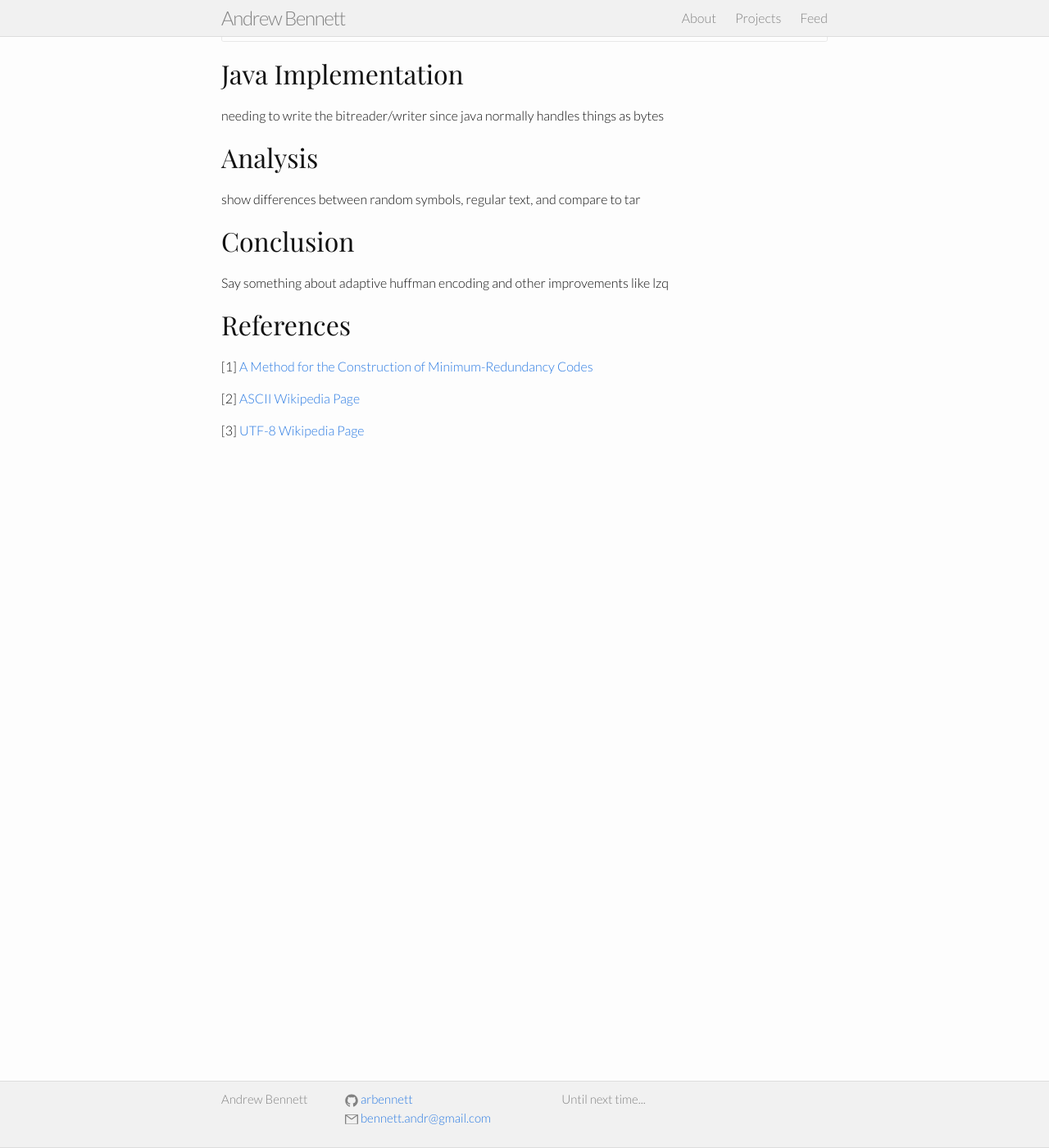
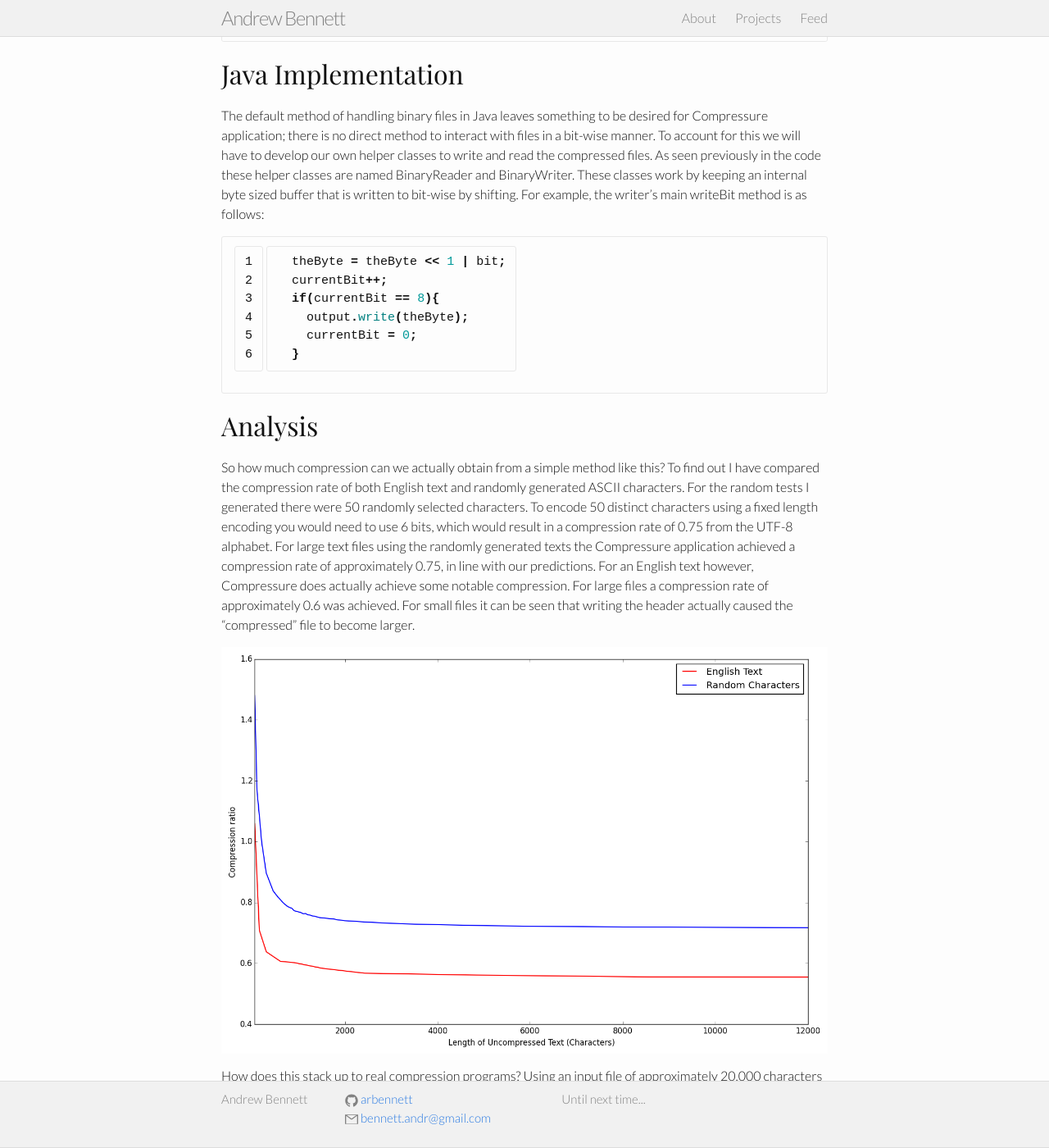
Before and after one commit to arbennett/arbennett.github.io, a Jekyll site: the page built from compressure.md, in a window 1280 px wide and 1400 px high, scrolled down 3957 px. Shown: the whole window at 82% size. Built offline with Jekyll 4.4.1, drawn with Linux system fonts in a browser that asks for light colours; some of the changed text lies outside the part shown.

Commit message:
Finishing up the Compressure article.

```diff
--- a/compressure.md
+++ b/compressure.md
@@ -142,15 +142,31 @@ From this we can build the map of characters and codes.  This is accomplished th
 
 Java Implementation
 ===================
-needing to write the bitreader/writer since java normally handles things as bytes
+The default method of handling binary files in Java leaves something to be desired for Compressure application; there is no direct method to interact with files in a bit-wise manner.  To account for this we will have to develop our own helper classes to write and read the compressed files.  As seen previously in the code these helper classes are named BinaryReader and BinaryWriter.  These classes work by keeping an internal byte sized buffer that is written to bit-wise by shifting.  For example, the writer's main writeBit method is as follows:
+
+{% highlight java linenos %}
+  theByte = theByte << 1 | bit;
+  currentBit++;
+  if(currentBit == 8){
+    output.write(theByte);
+    currentBit = 0;
+  }
+{% endhighlight %}
+
 
 Analysis
 ========
-show differences between random symbols, regular text, and compare to tar
+So how much compression can we actually obtain from a simple method like this?  To find out I have compared the compression rate of both English text and randomly generated ASCII characters.  For the random tests I generated there were 50 randomly selected characters.  To encode 50 distinct characters using a fixed length encoding you would need to use 6 bits, which would result in a compression rate of 0.75 from the UTF-8 alphabet.  For large text files using the randomly generated texts the Compressure application achieved a compression rate of approximately 0.75, in line with our predictions.  For an English text however, Compressure does actually achieve some notable compression.  For large files a compression rate of approximately 0.6 was achieved.  For small files it can be seen that writing the header actually caused the "compressed" file to become larger.
+
+![A comparison of compression ratio to original text length for various methods]({{ site.url }}/imgs/compression_comparison.png)
+
+How does this stack up to real compression programs?  Using an input file of approximately 20,000 characters the resulting Huffman compressed file was 10.8 kB while a version of the same file compressed with the GNU tar utility was only 7.6 kB.  Both showed great improvements over the original file size of 19.6 kB, but it is clear that the methods developed here are too simplistic to be useful contenders.
 
 Conclusion
 ==========
-Say something about adaptive huffman encoding and other improvements like lzq
+Regardless of the usefulness of the methods developed here, it is always beneficial to have at least a basic understanding of the processes that underly technologies that are so commonly used.  The Huffman encoding technique was a major milestone in data compression techniques, and many of the advanced methods that have been developed since the 1950's are based on the original paper.  Adaptive Huffman encoding, which can compress data in real time, reducing the need to complete multiple passes over the original data.  Another popular technique based on Huffman encoding simply encodes groups of characters rather than individual ones.  Both of these methods provides specialized treatments based on the requirements and initial data supplied.  Like all things, data compression requires intelligent decisions to be made to maximize their successes.
+
+If you would like to play with the Compressure application you can clone the code from https://github.com/arbennett/Compressure.git.
 
 References
 ==========
```
Also changed, not shown: imgs/compression_comparison.png (added).
